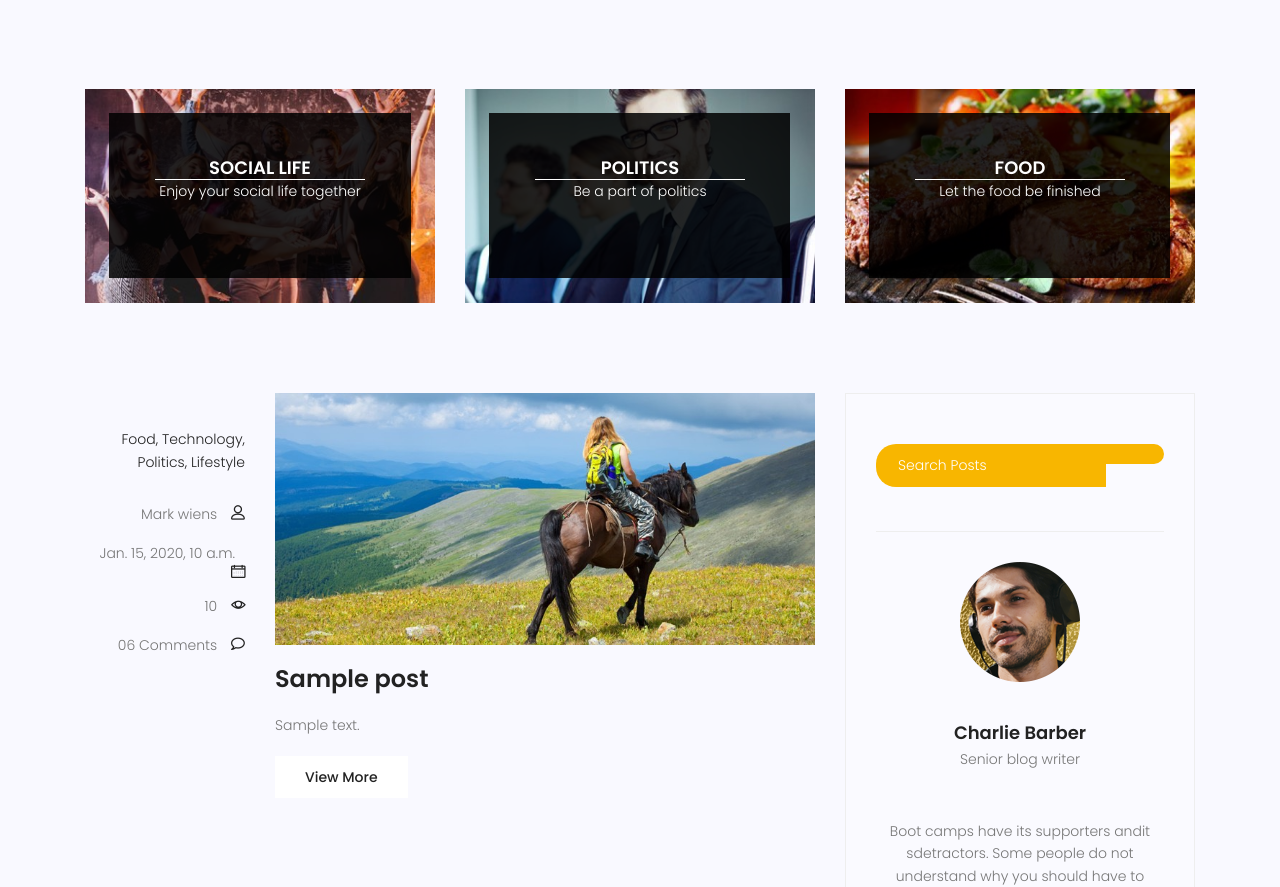
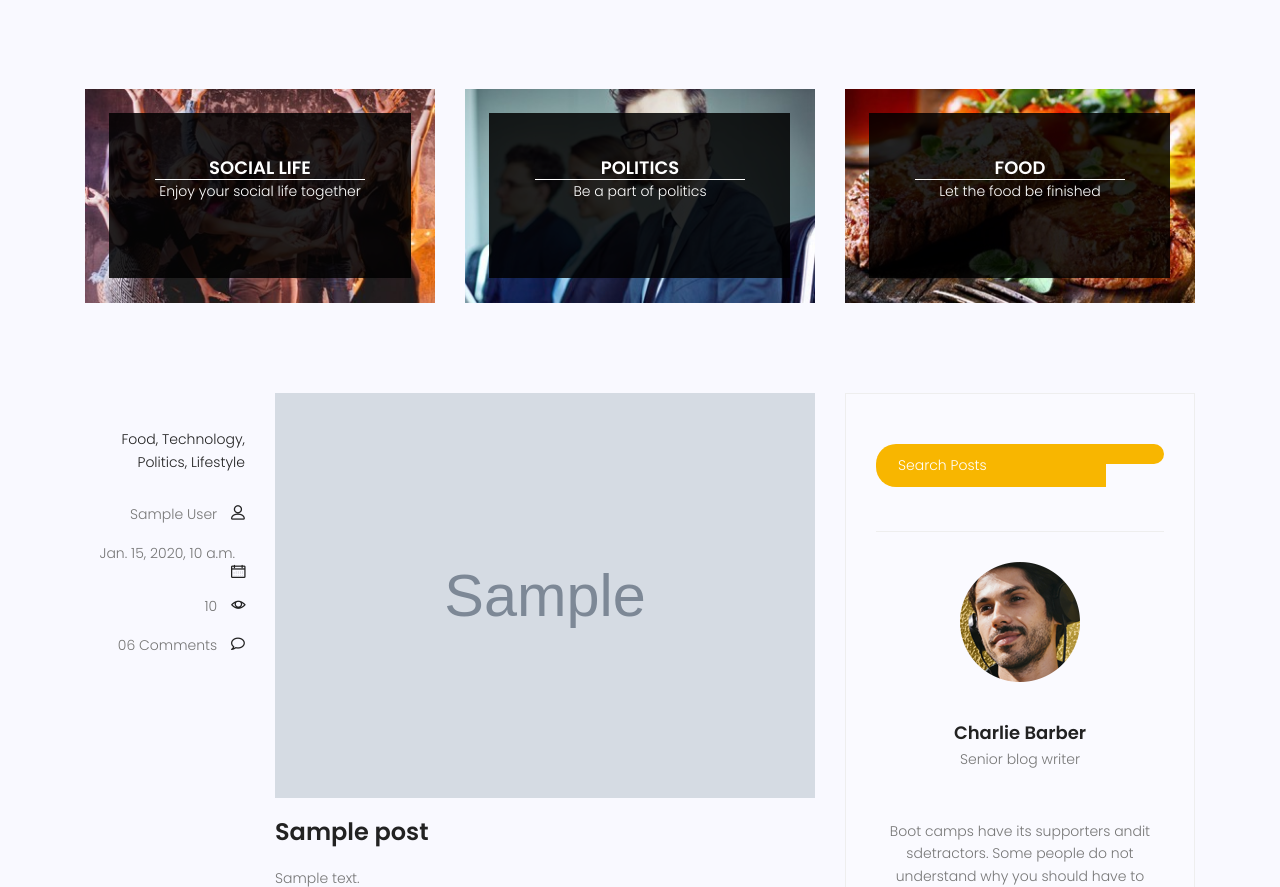
Before and after one commit to hasanhasanhaji/new_site_django, a Django app: page /blog/ in a window 1280 px wide. Shown: the part 689-1576 px from the top of the page. Run offline with Django 4.2, Linux system fonts and the light colour scheme; tables that the repository leaves empty hold one stand-in row (values such as "Sample post"); grey boxes marked "Sample" are stand-in pictures; some libraries are stand-ins or nearby versions.

Commit message:
add image to model
add image to model

```diff
--- a/blog/admin.py
+++ b/blog/admin.py
@@ -5,9 +5,9 @@ from blog.models import post
 # Register your models here.
 class PostAdmin(admin.ModelAdmin):
     date_hierarchy = 'created_date' # let us see our object in admin panel based on date
-    list_display = ('title', 'counted_views', 'status', 'published_date')
+    list_display = ('title', 'author', 'counted_views', 'status', 'published_date')
     empty_value_display = 'null'
-    list_filter = ('status',)
+    list_filter = ('status', 'author')
     search_fields = ['title', 'content']
 
 
--- a/blog/models.py
+++ b/blog/models.py
@@ -1,11 +1,13 @@
 from django.db import models
+from django.contrib.auth.models import User
+
 
 # Create your models here.
 
 
 class post(models.Model):
-    # image
-    # author
+    image = models.ImageField(upload_to='blog/', default='blog/default.jpg')
+    author = models.ForeignKey(User, on_delete=models.SET_NULL, null=True)
     title = models.CharField(max_length=255, default='Default Title')
     content = models.TextField()
 
@@ -15,13 +17,12 @@ class post(models.Model):
     counted_views = models.IntegerField(default=0)
     status = models.BooleanField(default=False)
     published_date = models.DateTimeField(null=True)
-    created_date = models.DateTimeField(auto_now =True)
+    created_date = models.DateTimeField(auto_now=True)
     updated_date = models.DateTimeField(auto_now=True)
 
     class Meta:
         pass
         ordering = ['title']
 
-
     def __str__(self):
         return self.title
--- a/templates/blog/blog-home.html
+++ b/templates/blog/blog-home.html
@@ -97,7 +97,7 @@
 										<li><a href="#">Lifestyle</a></li>
 									</ul>
 									<div class="user-details row">
-										<p class="user-name col-lg-12 col-md-12 col-6"><a href="#">Mark wiens</a> <span class="lnr lnr-user"></span></p>
+										<p class="user-name col-lg-12 col-md-12 col-6"><a href="#">{{post.author.get_full_name}}</a> <span class="lnr lnr-user"></span></p>
 										<p class="date col-lg-12 col-md-12 col-6"><a href="#">{{post.published_date}}</a> <span class="lnr lnr-calendar-full"></span></p>
 										<p class="view col-lg-12 col-md-12 col-6"><a href="#">{{post.counted_views}}</a> <span class="lnr lnr-eye"></span></p>
 										<p class="comments col-lg-12 col-md-12 col-6"><a href="#">06 Comments</a> <span class="lnr lnr-bubble"></span></p>
@@ -105,7 +105,7 @@
 								</div>
 								<div class="col-lg-9 col-md-9 ">
 									<div class="feature-img">
-										<img class="img-fluid" src="{% static 'img/blog/feature-img1.jpg' %}" alt="">
+										<img class="img-fluid" src="{{post.image.url}}" alt="">
 									</div>
 									<a class="posts-title" href="{%url 'blog:single' pid=post.id %}"><h3>{{post.title}}</h3></a>
 									<p class="excert">
--- a/templates/blog/blog-single.html
+++ b/templates/blog/blog-single.html
@@ -26,7 +26,7 @@
 							<div class="single-post row">
 								<div class="col-lg-12">
 									<div class="feature-img">
-										<img class="img-fluid" src="{% static 'img/blog/feature-img1.jpg' %}" alt="">
+										<img class="img-fluid" src="{{post.image.url}}" alt="">
 									</div>
 								</div>
 								<div class="col-lg-3  col-md-3 meta-details">
@@ -37,7 +37,7 @@
 										<li><a href="#">Lifestyle</a></li>
 									</ul>
 									<div class="user-details row">
-										<p class="user-name col-lg-12 col-md-12 col-6"><a href="#">Mark wiens</a> <span class="lnr lnr-user"></span></p>
+										<p class="user-name col-lg-12 col-md-12 col-6"><a href="#">{{post.author.get_full_name}}</a> <span class="lnr lnr-user"></span></p>
 										<p class="date col-lg-12 col-md-12 col-6"><a href="#">12 Dec, 2017</a> <span class="lnr lnr-calendar-full"></span></p>
 										<p class="view col-lg-12 col-md-12 col-6"><a href="#">1.2M Views</a> <span class="lnr lnr-eye"></span></p>
 										<p class="comments col-lg-12 col-md-12 col-6"><a href="#">06 Comments</a> <span class="lnr lnr-bubble"></span></p>
```
Also changed, not shown: requirements.txt (+5 -4 lines), blog/migrations/0009_post_author.py (added), blog/migrations/0010_post_image.py (added), blog/migrations/0011_alter_post_image.py (added), blog/migrations/0012_alter_post_image.py (added), blog/migrations/0013_alter_post_image.py (added), media/blog/default.jpg (added), media/blog/download.jpg (added), media/blog/smart-house-cover.jpg (added).
